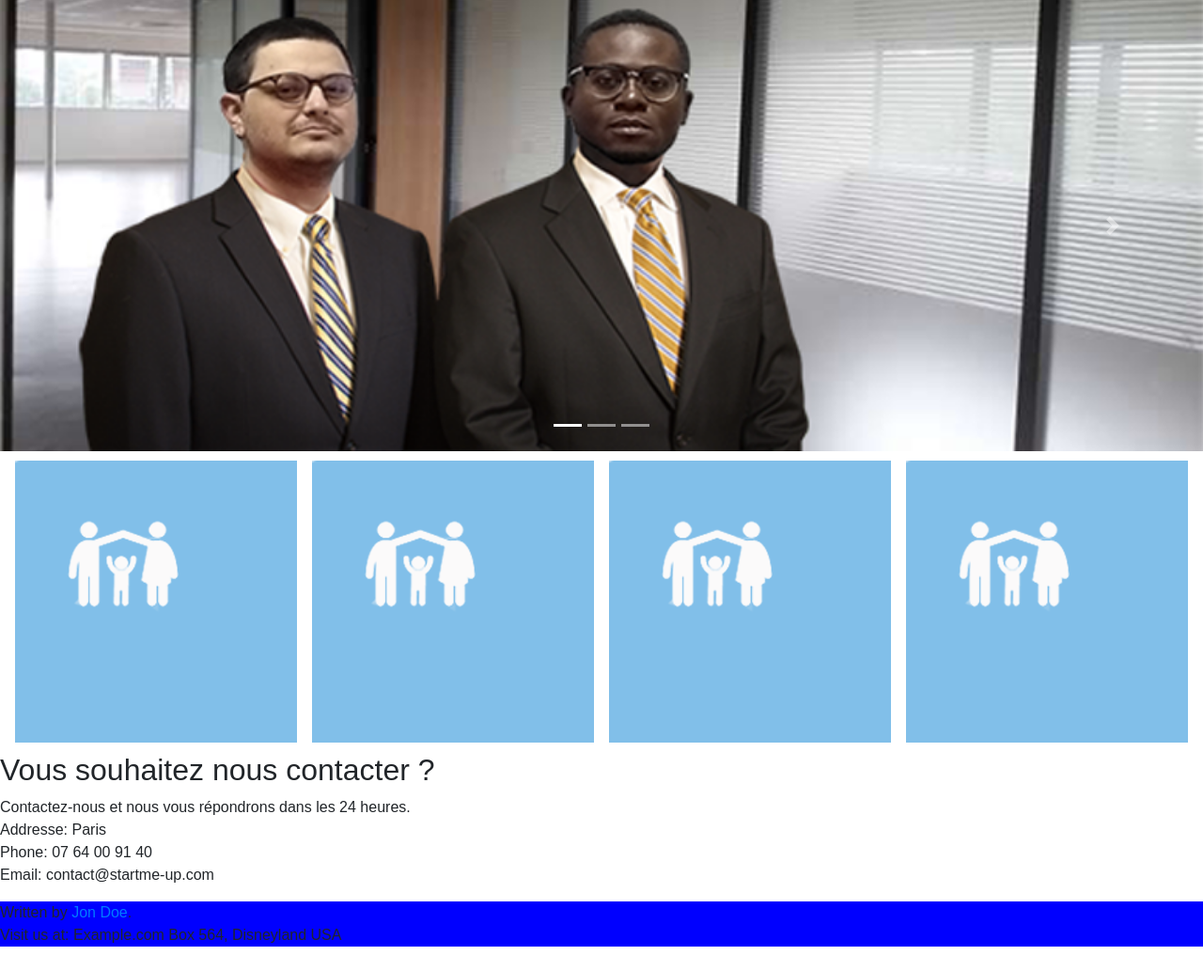
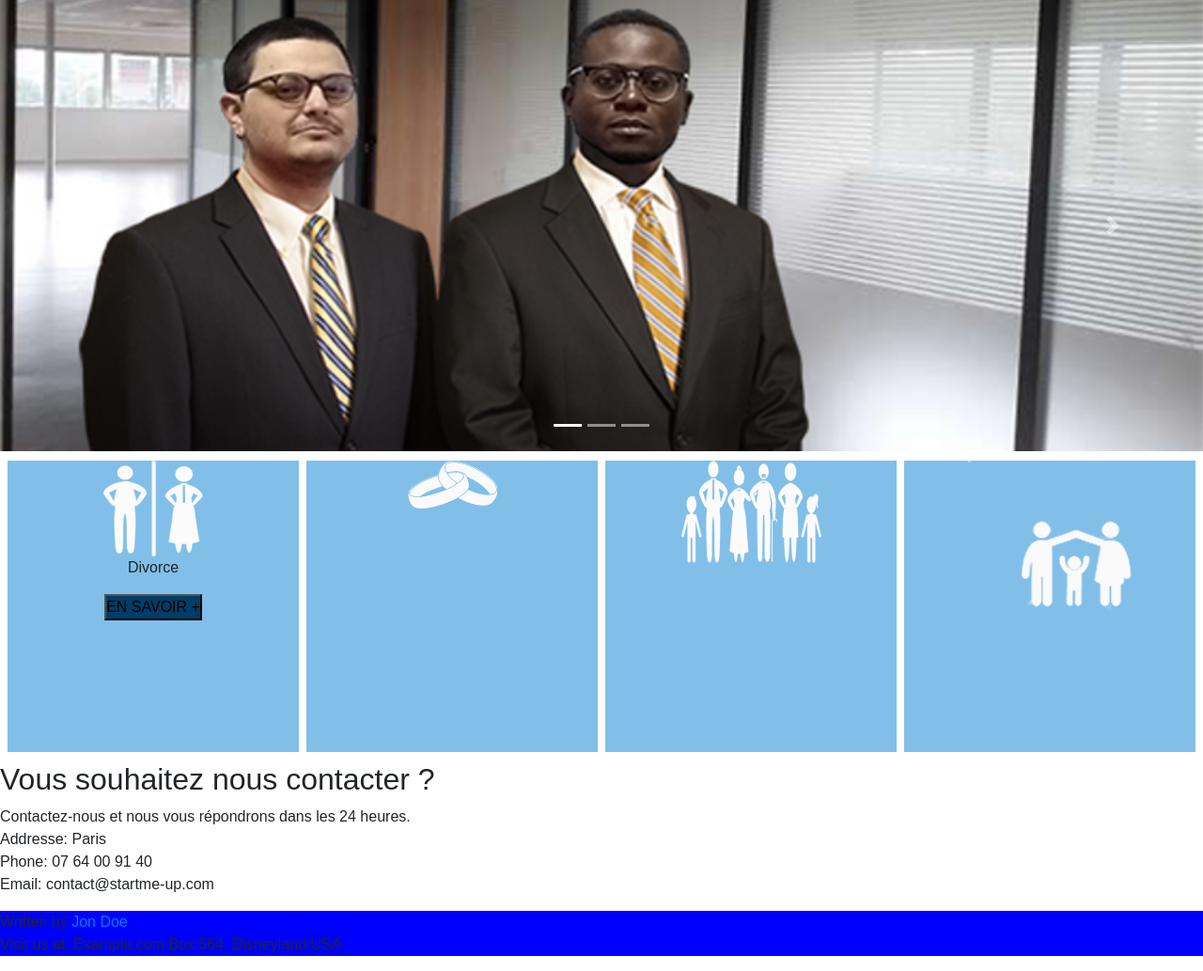
Before and after one commit to Sese127/pinaud, a PHP site: page / in a window 1280 px wide. Shown: the part 160-1193 px from the top of the page at 94% size. Before the commit the page ends 1167 px from the top, so only its background shows below. Run offline with PHP 8.4, Linux system fonts and the light colour scheme; some libraries are stand-ins or nearby versions.

Commit message:
couleurs

```diff
--- a/index.html
+++ b/index.html
@@ -79,10 +79,13 @@
             </section>
 
             <section class="containeur">
-              <secttion class="competences"><img src="assets/enfant.png"></secttion>
-              <secttion class="competences"><img src="assets/enfant.png"></secttion>
-              <secttion class="competences"><img src="assets/enfant.png"></secttion>
-              <secttion class="competences"> <img src="assets/enfant.png"></secttion>
+              <section class="competences"><img src="assets/divorce.png">
+                <p>Divorce</p>
+                <input type="button" class="button"value="EN SAVOIR +">
+              </section>
+              <section class="competences"><img src="assets/wedding.png"></section>
+              <section class="competences"><img src="assets/famille.png"></section>
+              <section class="competences"><img src="assets/enfant.png"></section>
             </section>
 
             <!--Contact Section-->
--- a/style.css
+++ b/style.css
@@ -33,7 +33,24 @@ footer{
 }
 .competences {
   background-color: #81bfe9;
-  width: 300px;
-  height: 300px;
+  width: 310px;
+  height: 310px;
   margin: 10px 0px;
 }
+
+.competences img{
+  display:block;
+  width:auto;
+  margin-left:auto;
+  margin-right:auto;
+}
+
+.button {
+  background-color: #003d66;
+  display: block;
+   margin : auto;
+}
+
+p {
+  text-align: center;
+}
```
Also changed, not shown: assets/divorce.png (added), assets/famille.png (added), assets/wedding.png (added), 1 other file.
